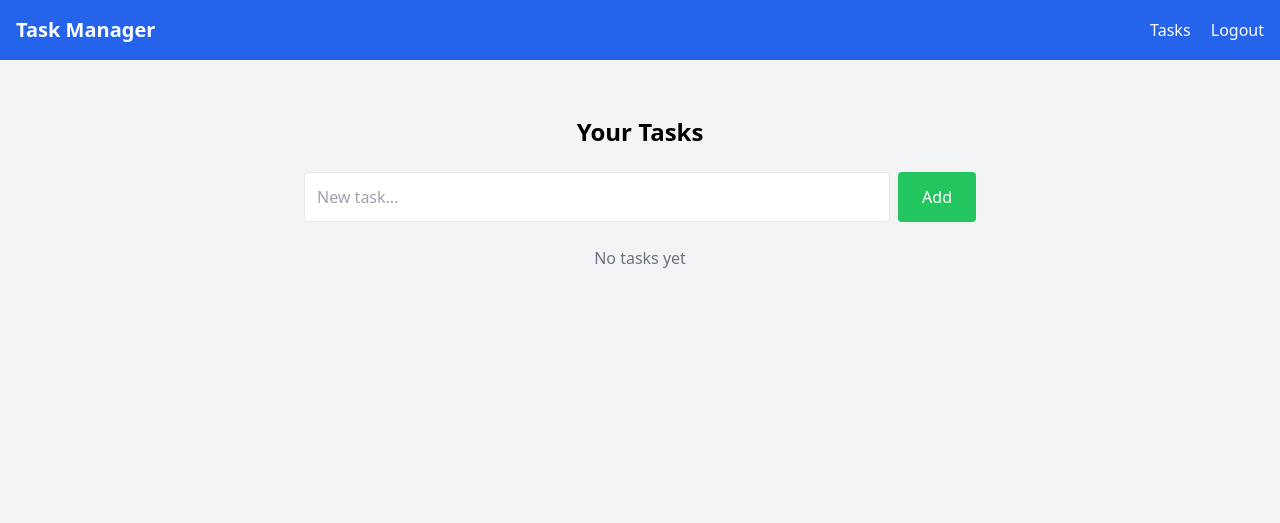
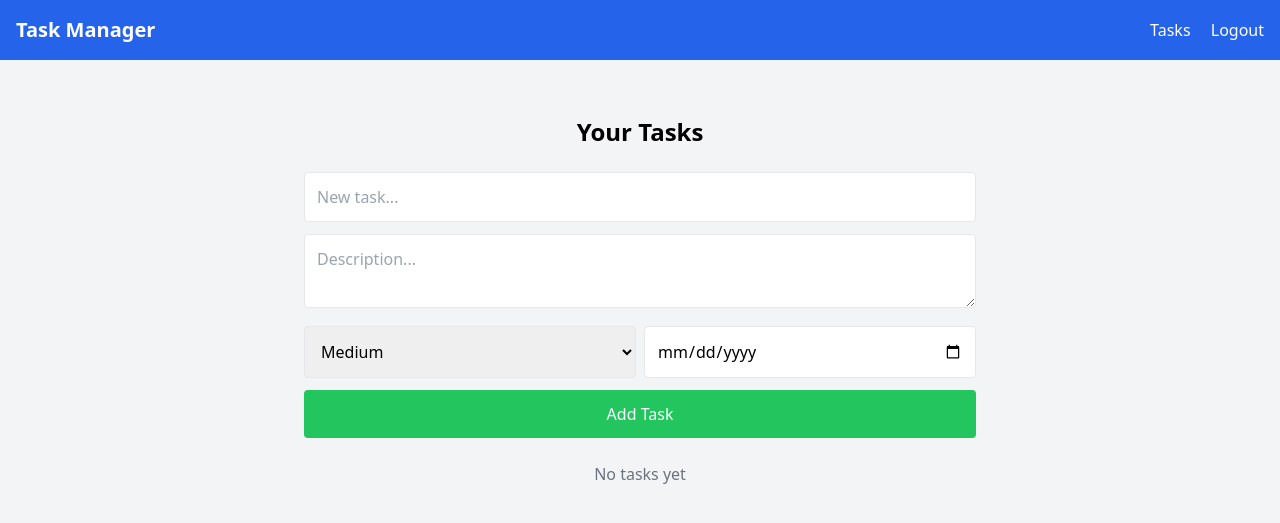
Before and after one commit to SiyankoMaks/task-manager, a Flask app: page /tasks in a window 1280 px wide. Shown: the top 523 px of the page. Run offline with Flask 3, Linux system fonts and the light colour scheme; the visitor is signed in with stand-in values (Sample User, id 1); data that the repository does not hold is empty; some libraries are stand-ins or nearby versions.

Commit message:
feat(tasks): implement full CRUD for tasks with extended model
- added new fields to Task model: status, priority, deadline, created_at
- implemented full CRUD functionality:
  - create task with description, priority and deadline
  - edit task
  - delete task (POST method for safety)
  - mark task as done
- added user-based access control for all task operations
- implemented deadline parsing with datetime and validation
- improved templates:
  - display description, priority, status and deadline
  - added edit/delete/done controls
  - improved task creation form (priority + deadline)
- fixed edit form to correctly отображать текущий priority и deadline

```diff
--- a/routes/tasks.py
+++ b/routes/tasks.py
@@ -2,6 +2,7 @@ from flask import Blueprint, render_template, redirect, url_for, request
 from flask_login import login_required, current_user
 from extensions import db
 from models import Task
+from datetime import datetime
 
 tasks = Blueprint("tasks", __name__)
 
@@ -17,12 +18,67 @@ def tasks_page():
 @tasks.route("/add_task", methods=["POST"])
 @login_required
 def add_task():
+    title = request.form["title"]
+    description = request.form.get("description")
+    priority = request.form.get("priority", "medium")
 
-    title = request.form["title"]
+    deadline_str = request.form.get("deadline")
 
-    task = Task(title=title, user_id=current_user.id)
+    deadline = None
+    if deadline_str:
+        try:
+            deadline = datetime.strptime(deadline_str, "%Y-%m-%d")
+        except ValueError:
+            deadline = None
+
+    task = Task(
+        title=title,
+        description=description,
+        priority=priority,
+        deadline=deadline,
+        user_id=current_user.id
+    )
 
     db.session.add(task)
     db.session.commit()
 
     return redirect(url_for("tasks.tasks_page"))
+
+
+@tasks.route("/tasks/delete/<int:id>", methods=["POST"])
+@login_required
+def delete_task(id):
+    task = Task.query.filter_by(id=id, user_id=current_user.id).first_or_404()
+
+    db.session.delete(task)
+    db.session.commit()
+
+    return redirect(url_for("tasks.tasks_page"))
+
+
+@tasks.route("/tasks/done/<int:id>")
+@login_required
+def mark_done(id):
+    task = Task.query.filter_by(id=id, user_id=current_user.id).first_or_404()
+
+    task.status = "done"
+    db.session.commit()
+
+    return redirect(url_for("tasks.tasks_page"))
+
+
+@tasks.route("/tasks/edit/<int:id>", methods=["GET", "POST"])
+@login_required
+def edit_task(id):
+    task = Task.query.filter_by(id=id, user_id=current_user.id).first_or_404()
+
+    if request.method == "POST":
+        task.title = request.form["title"]
+        task.description = request.form.get("description")
+        task.priority = request.form.get("priority")
+        task.deadline = request.form.get("deadline")
+
+        db.session.commit()
+        return redirect(url_for("tasks.tasks_page"))
+
+    return render_template("edit_task.html", task=task)
--- a/templates/base.html
+++ b/templates/base.html
@@ -6,7 +6,6 @@
     <title>{% block title %}Task Manager{% endblock %}</title>
 
     <script src="https://cdn.tailwindcss.com"></script>
-    <script defer src="https://unpkg.com/alpinejs@3.x.x/dist/cdn.min.js"></script>
 </head>
 
 <body class="bg-gray-100 min-h-screen font-sans">
@@ -26,11 +25,13 @@
 </nav>
 
 <main class="container mx-auto p-4">
+
+    <!-- FLASH -->
     {% with messages = get_flashed_messages() %}
         {% if messages %}
             <div class="space-y-2 mb-4">
                 {% for msg in messages %}
-                        <div class="bg-green-100 border border-green-400 text-green-700 px-4 py-2 rounded shadow animate-fade-in">
+                    <div class="bg-green-100 border border-green-400 text-green-700 px-4 py-2 rounded shadow">
                         {{ msg }}
                     </div>
                 {% endfor %}
@@ -41,16 +42,5 @@
     {% block content %}{% endblock %}
 </main>
 
-    <style>
-        @keyframes fade-in {
-            from { opacity: 0; transform: translateY(-10px); }
-            to { opacity: 1; transform: translateY(0); }
-        }
-
-        .animate-fade-in {
-            animation: fade-in 0.5s ease forwards;
-        }
-    </style>
-
 </body>
 </html>
--- a/templates/tasks.html
+++ b/templates/tasks.html
@@ -6,19 +6,73 @@
 
     <h2 class="text-2xl font-bold mb-6 text-center">Your Tasks</h2>
 
-    <form action="{{ url_for('tasks.add_task') }}" method="POST" class="flex gap-2 mb-6">
+    <!-- CREATE TASK -->
+    <form action="{{ url_for('tasks.add_task') }}" method="POST" class="space-y-3 mb-6">
+
         <input type="text" name="title" placeholder="New task..."
-               class="flex-1 p-3 border rounded focus:ring-2 focus:ring-blue-400" required>
+               class="w-full p-3 border rounded focus:ring-2 focus:ring-blue-400" required>
+
+        <textarea name="description" placeholder="Description..."
+                  class="w-full p-3 border rounded"></textarea>
+
+        <div class="flex gap-2">
+            <select name="priority" class="p-3 border rounded w-1/2">
+                <option value="low">Low</option>
+                <option value="medium" selected>Medium</option>
+                <option value="high">High</option>
+            </select>
+
+            <input type="date" name="deadline"
+                   class="p-3 border rounded w-1/2">
+        </div>
+
         <button type="submit"
-                class="bg-green-500 text-white px-6 py-3 rounded hover:bg-green-600 transition">
-            Add
+                class="w-full bg-green-500 text-white p-3 rounded hover:bg-green-600 transition">
+            Add Task
         </button>
     </form>
 
+    <!-- TASK LIST -->
     <ul class="space-y-3">
         {% for task in tasks %}
-            <li class="bg-white p-4 rounded shadow hover:shadow-md transition flex justify-between">
-                <span>{{ task.title }}</span>
+            <li class="bg-white p-4 rounded shadow flex justify-between items-center">
+
+                <div>
+                    <p class="font-bold text-lg">{{ task.title }}</p>
+
+                    {% if task.description %}
+                        <p class="text-sm text-gray-600">{{ task.description }}</p>
+                    {% endif %}
+
+                    <p class="text-sm text-gray-500 mt-1">
+                        Priority: {{ task.priority }} |
+                        Status: {{ task.status }}
+                        {% if task.deadline %}
+                            | Deadline: {{ task.deadline.strftime('%Y-%m-%d') }}
+                        {% endif %}
+                    </p>
+                </div>
+
+                <div class="flex gap-2 items-center">
+
+                    <!-- DONE -->
+                    {% if task.status != 'done' %}
+                        <a href="{{ url_for('tasks.mark_done', id=task.id) }}"
+                           class="text-green-500 font-bold">✔</a>
+                    {% endif %}
+
+                    <!-- EDIT -->
+                    <a href="{{ url_for('tasks.edit_task', id=task.id) }}"
+                       class="text-blue-500">Edit</a>
+
+                    <!-- DELETE (POST) -->
+                    <form method="POST"
+                          action="{{ url_for('tasks.delete_task', id=task.id) }}">
+                        <button class="text-red-500">Delete</button>
+                    </form>
+
+                </div>
+
             </li>
         {% else %}
             <li class="text-gray-500 text-center">No tasks yet</li>
```
Also changed, not shown: init_db.py (added, +7 -0 lines), models.py (+7 -0 lines), templates/edit_task.html (+43 -0 lines), README.md. Lines whose indentation alone changed are shown as unchanged.
